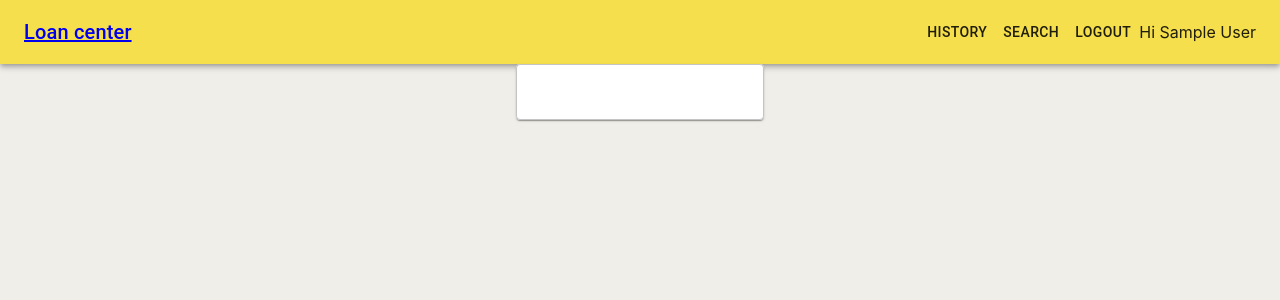
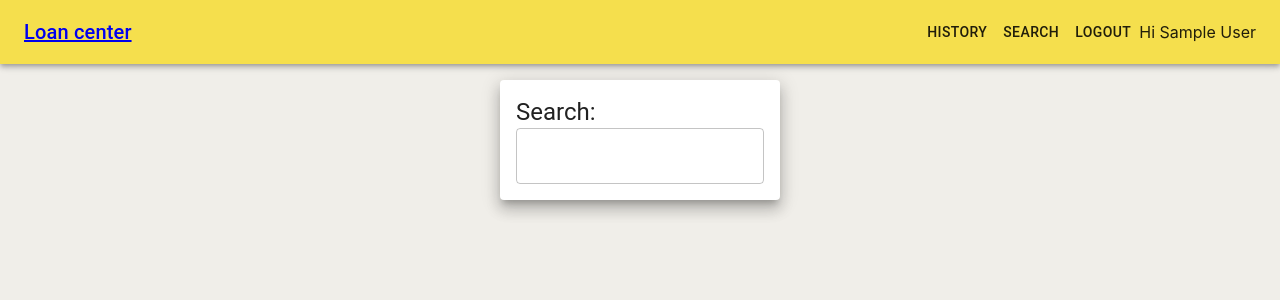
Before and after one commit to GregoryWasz/Loan-center-frontend, a React (Create React App) app: page /search in a window 1280 px wide. Shown: the top 300 px of the page. Built offline with nearby package versions, Linux system fonts and the light colour scheme; sample sign-in values are in the browser's storage.

Commit message:
Added style to search

```diff
--- a/src/components/Search.jsx
+++ b/src/components/Search.jsx
@@ -1,9 +1,27 @@
-import { Paper, TextField } from "@material-ui/core";
+import { Paper, TextField, Typography } from "@material-ui/core";
 import React, { useEffect, useState } from "react";
-import { useHistory } from "react-router-dom";
+import { useHistory, Link } from "react-router-dom";
 import axios from "../api/axios";
+import { makeStyles } from "@material-ui/core/styles";
+
+const useStyles = makeStyles((theme) => ({
+  paper: {
+    margin: "1rem",
+    padding: "1rem",
+    display: "flex",
+    justifyContent: "center",
+    flexDirection: "column",
+  },
+  wrapper: {
+    padding: "0.25rem",
+    marginTop: "0.25rem",
+    marginBottom: "0.25rem",
+    textDecoration: "none",
+  },
+}));
 
 export default function Search() {
+  const classes = useStyles();
   const history = useHistory();
   const [results, setResults] = useState([]);
 
@@ -32,19 +50,24 @@ export default function Search() {
   }, [history]);
 
   return (
-    <>
-      <Paper>
-        <TextField variant="outlined" onChange={handleSearch}></TextField>
-      </Paper>
+    <Paper elevation={10} className={classes.paper}>
+      <Typography variant="h5">Search:</Typography>
+      <TextField variant="outlined" onChange={handleSearch}></TextField>
       {results.map((result) => {
         const { category, product_id, product_name } = result;
         return (
-          <Paper key={product_id}>
-            {category}
-            {product_name}
+          <Paper
+            variant="outlined"
+            className={classes.wrapper}
+            key={product_id}
+            component={Link}
+            to={`/product/${product_id}`}
+          >
+            <Typography>Product Name: {product_name}</Typography>
+            <Typography>Category: {category}</Typography>
           </Paper>
         );
       })}
-    </>
+    </Paper>
   );
 }
```
